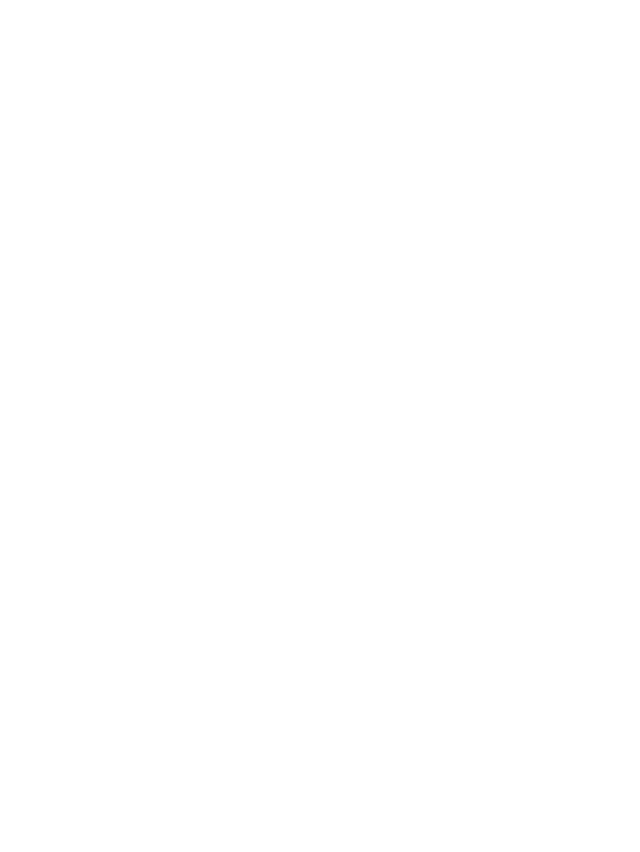
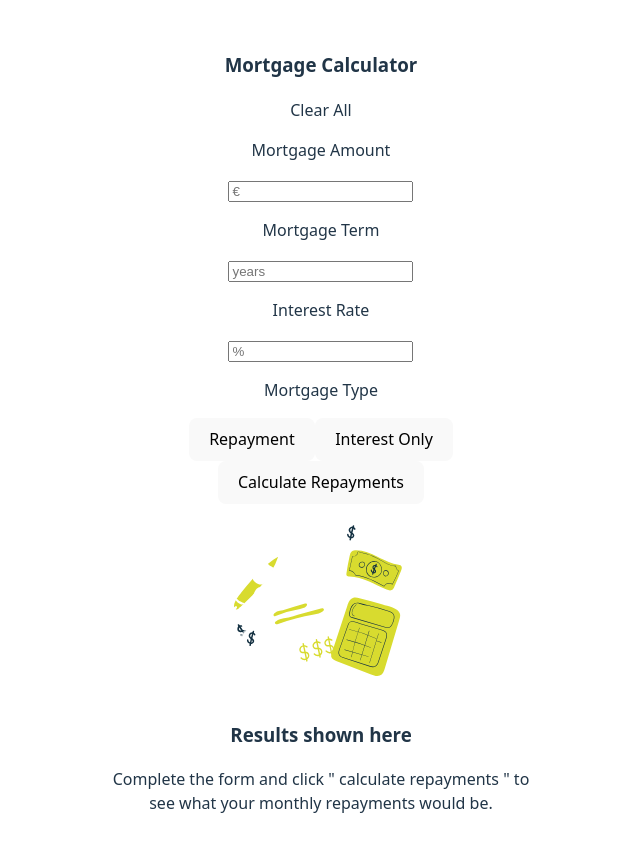
Before and after one commit to mrakakam/Mortgage-repayment-calculator, a React (Vite) app in the folder my-project/: page / in a window 1280 px wide. Shown: the top 852 px of the page, without its empty margins (319-959 px from the left). Before the commit the page ends 800 px from the top, so only its background shows below. Built offline with nearby package versions, Linux system fonts and the light colour scheme.

Commit message:
added hero to app.jsx

```diff
--- a/my-project/src/App.jsx
+++ b/my-project/src/App.jsx
@@ -2,13 +2,14 @@
 import reactLogo from './assets/react.svg'
 import viteLogo from '/vite.svg'
 import './App.css'
+import { Hero } from './components/Hero'
 
 function App() {
 
 
   return (
     <>
-
+      <Hero />
     </>
   )
 }
```
